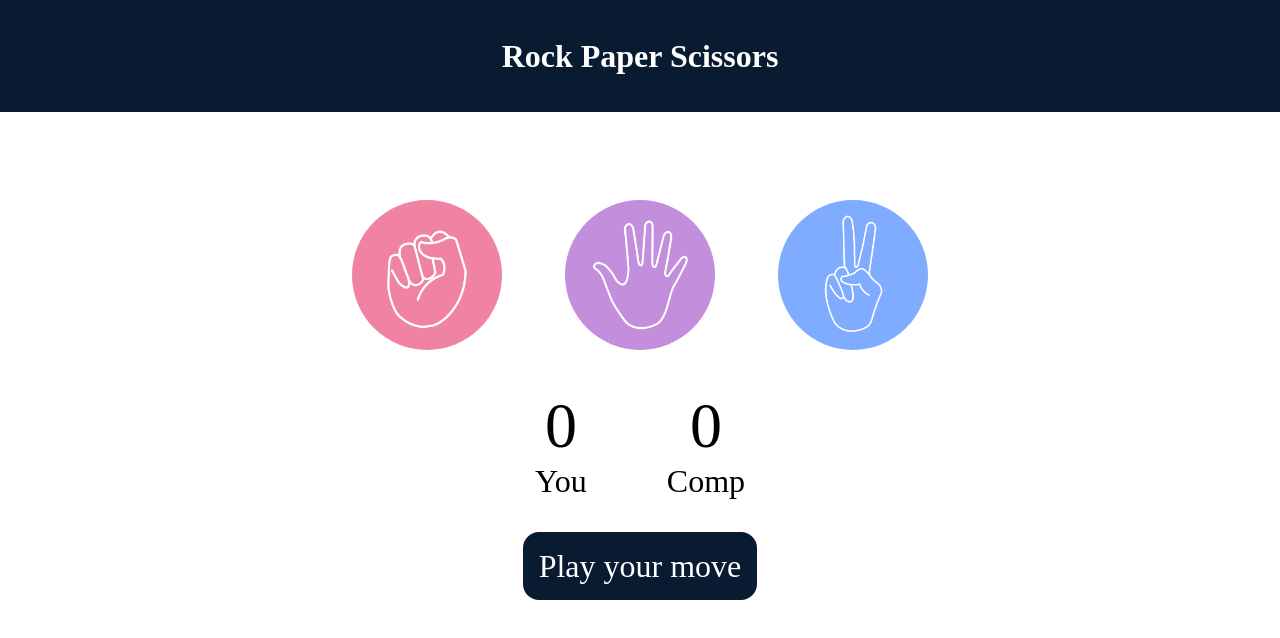
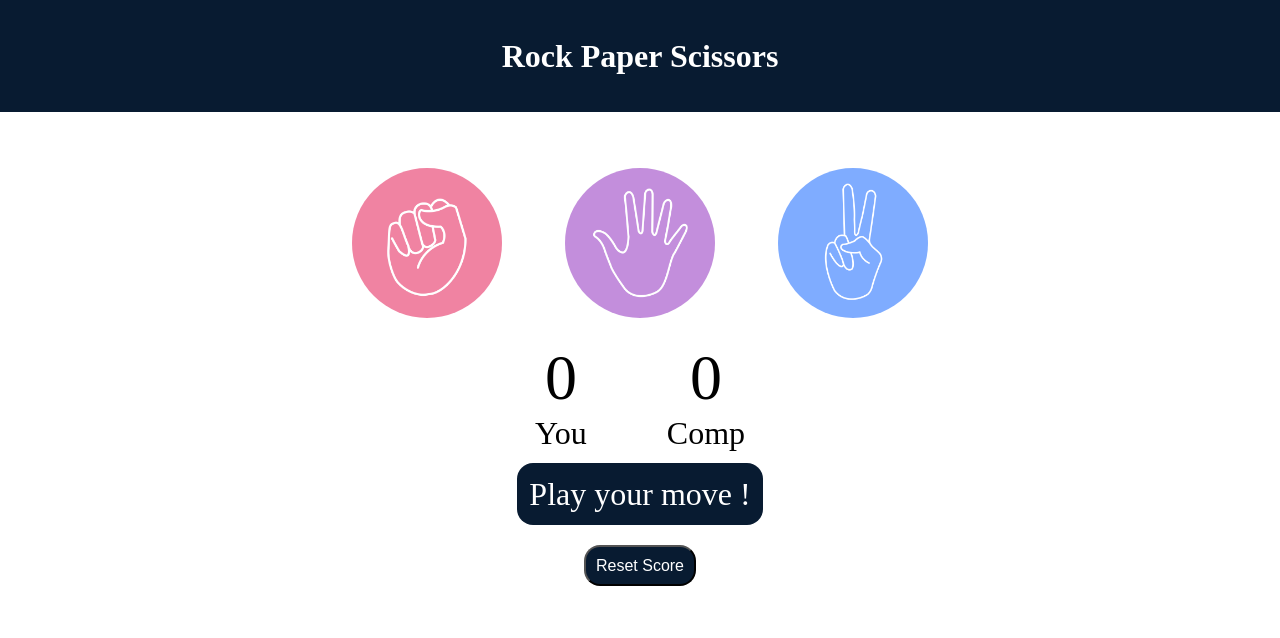
Before and after one commit to Ankitmaurya-1/Javascripts, a plain HTML site: page Video13/index.html in a window 1280 px wide. Drawn offline with Linux system fonts and the light colour scheme.

Commit message:
Added Reset Btn

```diff
--- a/Video13/index.html
+++ b/Video13/index.html
@@ -36,8 +36,9 @@
             </div>
         </div>
 <div class="msg-container">
-    <p id="msg">Play your move</p>
+    <p id="msg">Play your move !</p>
 </div>
+<button id="reset-btn">Reset Score</button>
         <script src="script.js"></script>
     </body>
 
--- a/Video13/script.js
+++ b/Video13/script.js
@@ -5,6 +5,7 @@ const choices = document.querySelectorAll(".choice");
 let msg = document.querySelector("#msg");
 let userScorePara = document.querySelector("#user-score");
 let compScorePara = document.querySelector("#comp-score");
+let resetbtn = document.querySelector("#reset-btn");
 
 // computer choice
 const genCompChoice = () => {
@@ -32,7 +33,14 @@ const showWinner = (userwin, userChoice, compChoice) => {
         msg.style.backgroundColor = "red";
     }
 };
-
+const resetGame = () => {
+    userScorePara.innerText = "0";
+    compScorePara.innerText = "0";
+    msg.innerText = "Play your move !";
+    // background-color: #081b31;
+    msg.style.backgroundColor = "#081b31";
+};
+resetbtn.addEventListener("click", resetGame);
 // main game
 const playGame = (userChoice) => {
 
@@ -71,6 +79,8 @@ const playGame = (userChoice) => {
         }
 
         showWinner(userwin, userChoice, compChoice);
+        // resetbtn.addEventListener("click", resetGame);
+
     }
 
 };
--- a/Video13/style.css
+++ b/Video13/style.css
@@ -16,7 +16,7 @@ h1 {
     justify-content: center;
     align-items: center;
     gap: 3rem;
-    margin-top: 5rem;
+    margin-top: 3rem;
 }
 
 .choice {
@@ -27,7 +27,8 @@ h1 {
     align-items: center;
     border-radius: 50%;
 }
-.choice:hover{
+
+.choice:hover {
     cursor: pointer;
     background-color: #081b31;
 }
@@ -39,26 +40,42 @@ img {
     object-fit: cover;
 }
 
-.score-board{
+.score-board {
     display: flex;
     justify-content: center;
     align-items: center;
     font-size: 2rem;
-    margin-top: 2rem;
-    gap:5rem;
+    margin-top: 1rem;
+    gap: 5rem;
 }
-#user-score,#comp-score{
+
+#user-score,
+#comp-score {
     font-size: 4rem;
 }
 
-.msg-container{
-    margin-top: 3rem;
+.msg-container {
+    margin-top: 1.5rem;
 }
-#msg{
+
+#msg {
     background-color: #081b31;
     color: white;
     display: inline;
     font-size: 2rem;
-    padding: 1rem;
+    padding: 0.8rem;
     border-radius: 1rem;
 }
+
+#reset-btn {
+    background-color: #081b31;
+    color: white;
+    display: inline;
+    font-size: 1rem;
+    padding: 0.6rem;
+    border-radius: 1rem;
+    margin-top: 2rem;
+}
+#reset-btn:hover{
+    cursor: pointer;
+}
```
